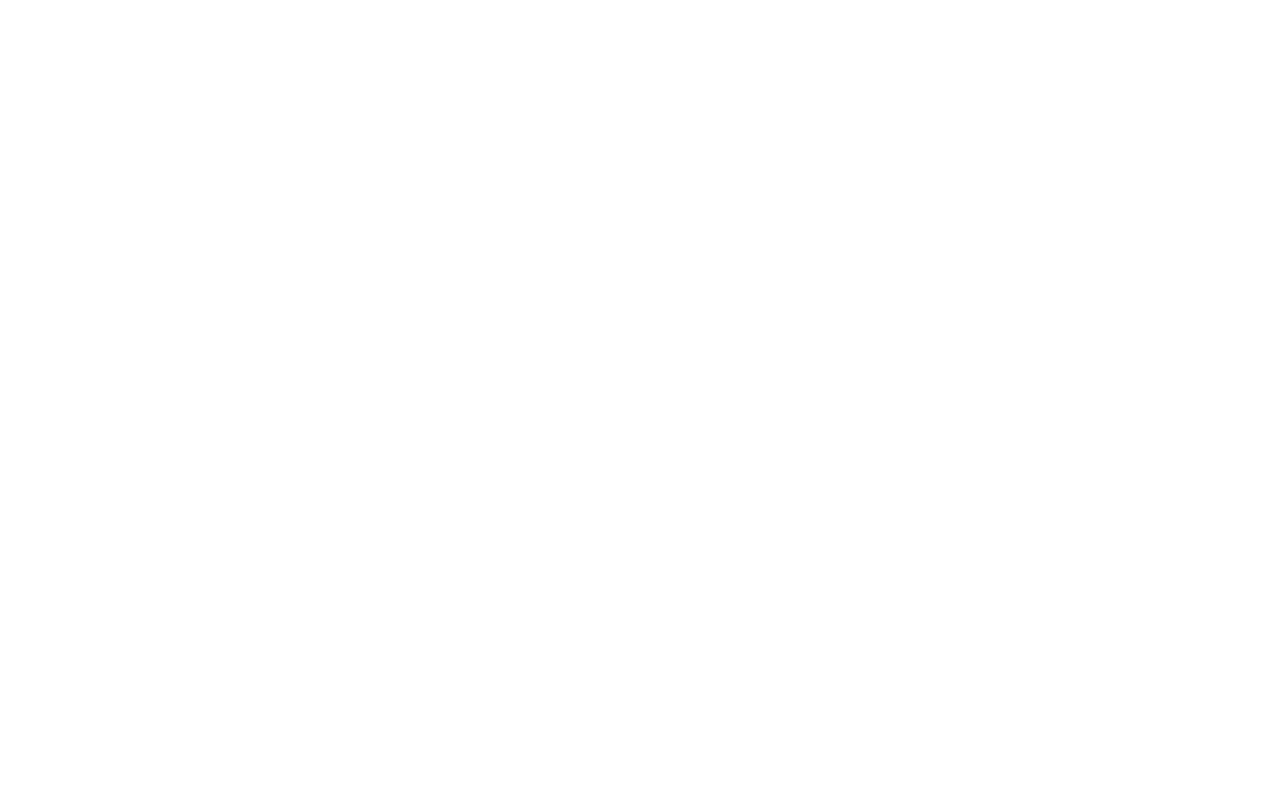
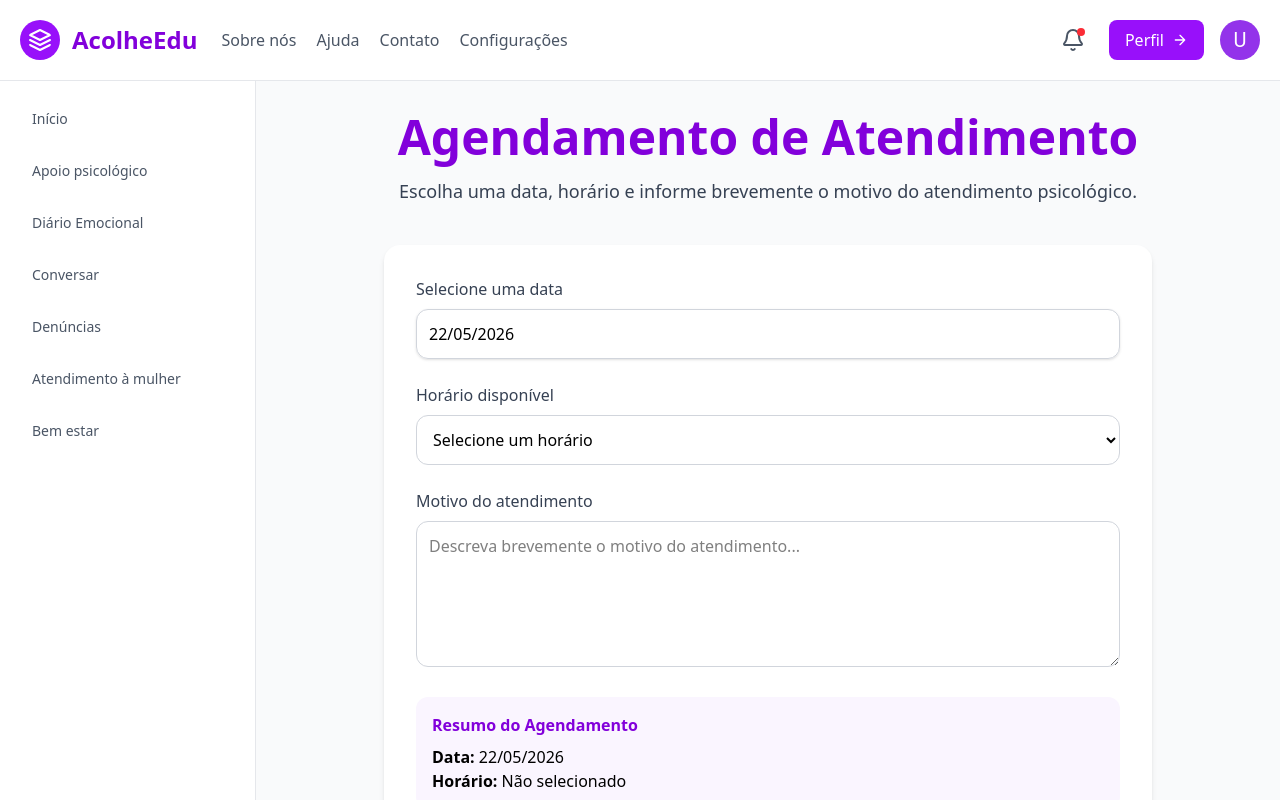
Before and after one commit to LucasHenriqueAl/acolheEdu, a React (Vite) app: page /agenda in a window 1280 px wide. Shown: the top 800 px of the page. Built offline with nearby package versions, Linux system fonts and the light colour scheme.

Commit message:
feat: nova tela de agendamento de atendimento, e novo componente de calendario

```diff
--- a/package.json
+++ b/package.json
@@ -16,6 +16,7 @@
     "@supabase/supabase-js": "^2.105.4",
     "lucide-react": "^1.16.0",
     "react": "^19.2.6",
+    "react-datepicker": "^9.1.0",
     "react-dom": "^19.2.6",
     "react-router-dom": "^7.15.1"
   },
--- /dev/null
+++ b/src/components/UI/Calendario.tsx
@@ -0,0 +1,28 @@
+import DatePicker from 'react-datepicker'
+import 'react-datepicker/dist/react-datepicker.css'
+
+type CalendarioProps = {
+  dataSelecionada: Date | null
+  onChange: (data: Date | null) => void
+}
+
+export default function Calendario({
+  dataSelecionada,
+  onChange
+}: CalendarioProps) {
+  return (
+    <div className="flex flex-col gap-2">
+      <label className="font-medium text-gray-700">
+        Selecione uma data
+      </label>
+
+      <DatePicker
+        selected={dataSelecionada}
+        onChange={onChange}
+        dateFormat="dd/MM/yyyy"
+        minDate={new Date()}
+        className="w-full rounded-xl border border-gray-300 p-3 shadow-sm focus:border-purple-500 focus:outline-none"
+      />
+    </div>
+  )
+}
--- a/src/pages/AgendaAtendimento.tsx
+++ b/src/pages/AgendaAtendimento.tsx
@@ -1,3 +1,138 @@
+import { useState } from 'react'
+
+import MenuNavegacao from '../components/layout/MenuNavegacao'
+import MenuVertical from '../components/layout/MenuVertical'
+import Footer from '../components/layout/Footer'
+
+import Calendario from '../components/UI/Calendario'
+
 export function AgendaAtendimento() {
+    const [data, setData] = useState<Date | null>(new Date())
+    const [horario, setHorario] = useState('')
+    const [motivo, setMotivo] = useState('')
 
+    const horarios = [
+        '08:00',
+        '09:00',
+        '10:00',
+        '11:00',
+        '14:00',
+        '15:00',
+        '16:00'
+    ]
+     return (
+    <>
+      <MenuNavegacao />
+
+      <div className="flex min-h-screen bg-gray-50">
+
+        <MenuVertical />
+
+        <main className="flex-1 p-8">
+
+          <section className="mb-10 text-center">
+
+            <h1 className="mb-4 text-5xl font-extrabold text-purple-700">
+              Agendamento de Atendimento
+            </h1>
+
+            <p className="mx-auto max-w-3xl text-lg text-gray-700">
+              Escolha uma data, horário e informe brevemente
+              o motivo do atendimento psicológico.
+            </p>
+
+          </section>
+
+          <div className="mx-auto max-w-3xl rounded-2xl bg-white p-8 shadow-md">
+
+            {/* Calendário */}
+            <div className="mb-6">
+
+              <Calendario
+                dataSelecionada={data}
+                onChange={setData}
+              />
+
+            </div>
+
+            {/* Horários */}
+            <div className="mb-6">
+
+              <label className="mb-2 block font-medium text-gray-700">
+                Horário disponível
+              </label>
+
+              <select
+                value={horario}
+                onChange={(e) => setHorario(e.target.value)}
+                className="w-full rounded-xl border border-gray-300 p-3 focus:border-purple-500 focus:outline-none"
+              >
+                <option value="">
+                  Selecione um horário
+                </option>
+
+                {horarios.map((hora) => (
+                  <option key={hora} value={hora}>
+                    {hora}
+                  </option>
+                ))}
+
+              </select>
+
+            </div>
+
+            {/* Motivo */}
+            <div className="mb-6">
+
+              <label className="mb-2 block font-medium text-gray-700">
+                Motivo do atendimento
+              </label>
+
+              <textarea
+                rows={5}
+                value={motivo}
+                onChange={(e) => setMotivo(e.target.value)}
+                placeholder="Descreva brevemente o motivo do atendimento..."
+                className="w-full rounded-xl border border-gray-300 p-3 focus:border-purple-500 focus:outline-none"
+              />
+
+            </div>
+
+            {/* Resumo */}
+            <div className="mb-6 rounded-xl bg-purple-50 p-4">
+
+              <h2 className="mb-2 font-bold text-purple-700">
+                Resumo do Agendamento
+              </h2>
+
+              <p>
+                <strong>Data:</strong>{' '}
+                {data
+                  ? data.toLocaleDateString('pt-BR')
+                  : 'Não selecionada'}
+              </p>
+
+              <p>
+                <strong>Horário:</strong>{' '}
+                {horario || 'Não selecionado'}
+              </p>
+
+            </div>
+
+            {/* Botão */}
+            <button
+              className="w-full rounded-xl bg-purple-600 py-3 font-semibold text-white transition hover:bg-purple-700"
+            >
+              Confirmar Agendamento
+            </button>
+
+          </div>
+
+        </main>
+
+      </div>
+
+      <Footer />
+    </>
+  )
 }
```
Also changed, not shown: 1 other file (tests, documents, lock files or other folders).
